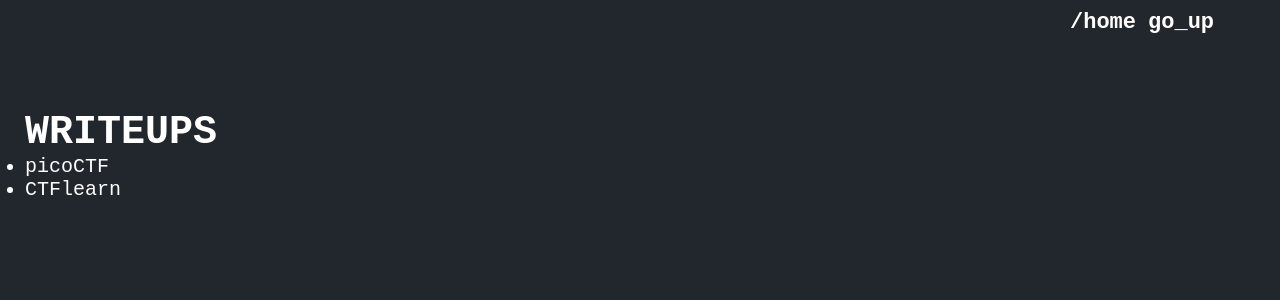
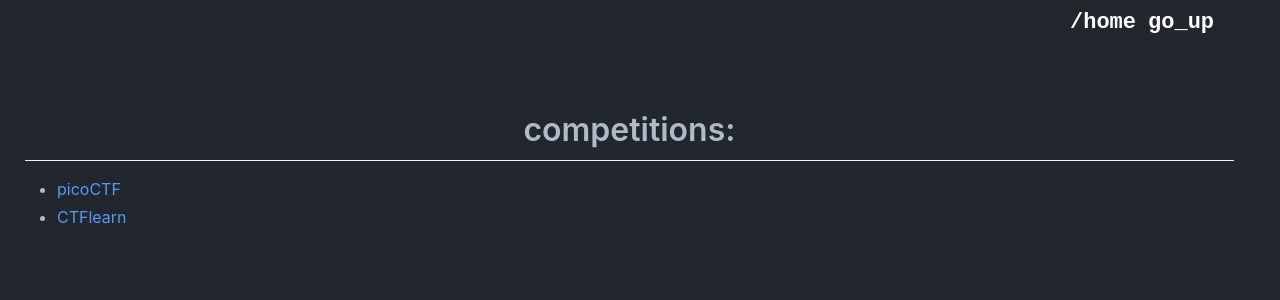
Before and after one commit to tadeuszwachowski/CTFwriteups, a Jekyll site: the page built from index.html, in a window 1280 px wide. Shown: the top 300 px of the page. Built offline with Jekyll 4.4.1, drawn with Linux system fonts in a browser that asks for light colours; Markdown is read by kramdown in place of the engine named in the settings.

Commit message:
Update index.html

```diff
--- a/index.html
+++ b/index.html
@@ -1,7 +1,7 @@
 ---
-layout: default
+layout: writeup
 ---
-<h1>WRITEUPS</h1>
+<h1 align="center">competitions:</h1>
 
 <ul>
 	<li><a href="{{site.baseurl}}/picoctf/">picoCTF</a></li>
```
